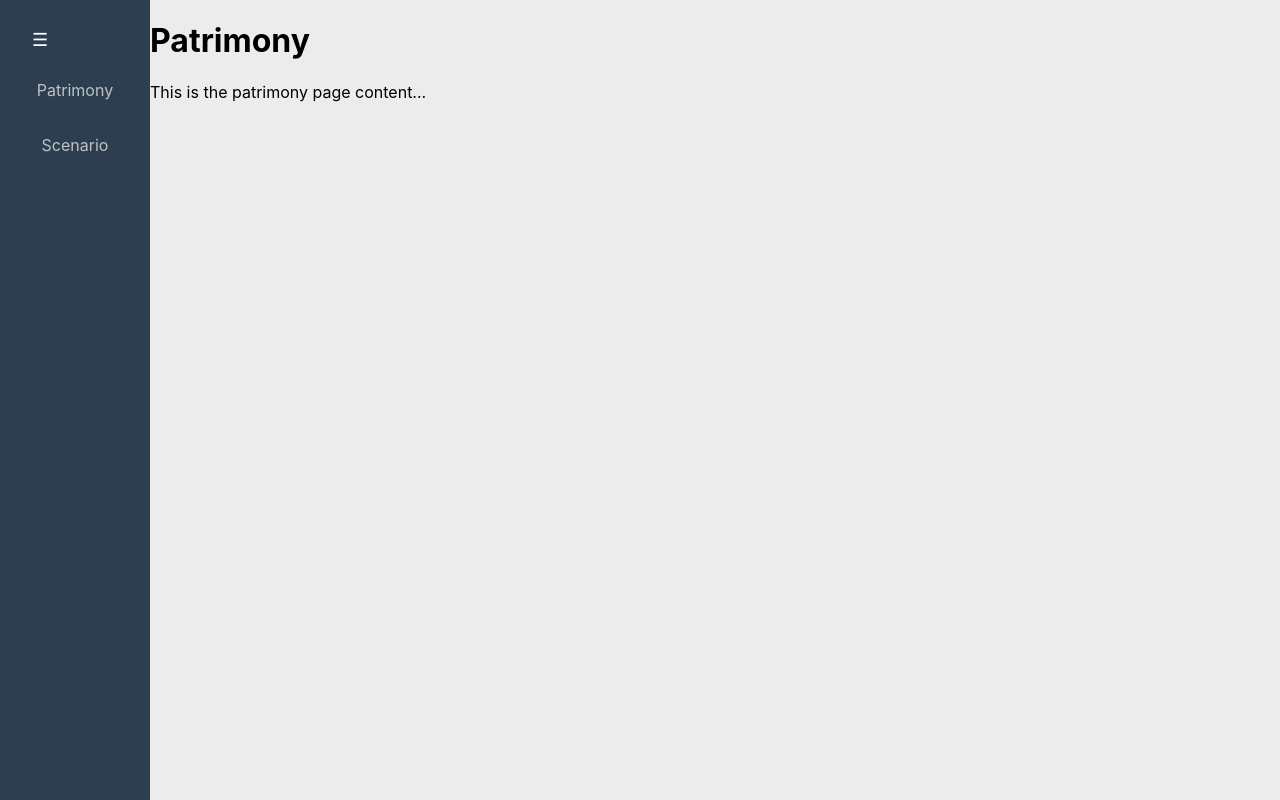
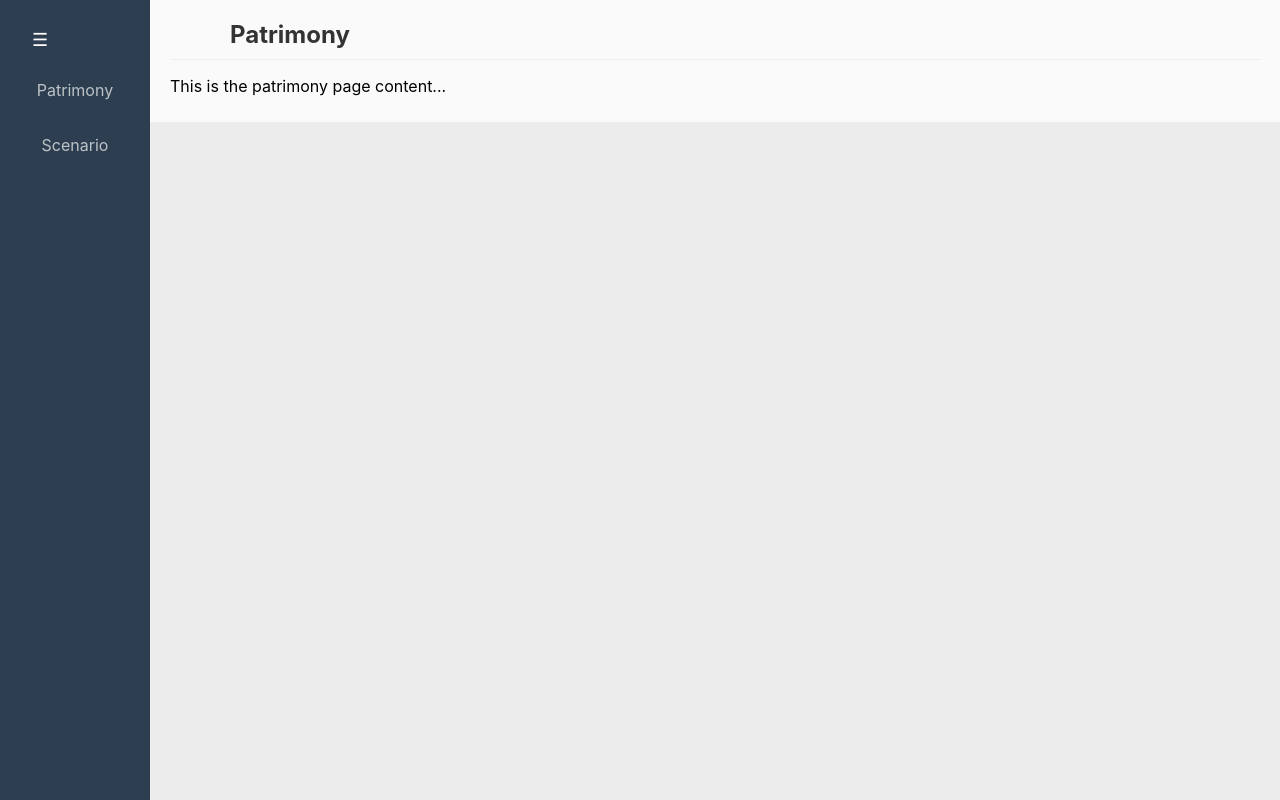
Before and after one commit to TLedevin/patrimony-management, a React (Create React App) app in the folder frontend/: page / in a window 1280 px wide. Built offline with nearby package versions, Linux system fonts and the light colour scheme.

Commit message:
improve layout

```diff
--- a/frontend/src/colors.css
+++ b/frontend/src/colors.css
@@ -1,6 +1,7 @@
 :root {
   /* Background colors */
   --background-color: #ececec;
+  --background-color2: #fafafa;
   --theme-background-color: #2c3e50;
   --theme-background-color-hover: #34495e;
 
--- /dev/null
+++ b/frontend/src/components/header.css
@@ -0,0 +1,14 @@
+@import './../colors.css';
+
+.header {
+  background-color: var(--background-color2);
+  padding: 10px 20px;
+  border-bottom: 1px solid #eee;
+}
+
+.header h1 {
+  margin: 0;
+  margin-left: 40px;
+  font-size: 24px;
+  color: #333;
+}
--- /dev/null
+++ b/frontend/src/components/header.js
@@ -0,0 +1,11 @@
+import "./header.css";
+
+function Header({ HeaderTitle }) {
+  return (
+    <div className="header">
+      <h1>{HeaderTitle}</h1>
+    </div>
+  );
+}
+
+export default Header;
--- a/frontend/src/pages/PatrimonyPage.js
+++ b/frontend/src/pages/PatrimonyPage.js
@@ -1,7 +1,9 @@
+import Header from "./../components/header.js";
+
 function PatrimonyPage() {
   return (
     <div className="page-content">
-      <h1>Patrimony</h1>
+      <Header HeaderTitle="Patrimony" />
       <p>This is the patrimony page content...</p>
       {/* Add your patrimony-specific content here */}
     </div>
--- a/frontend/src/pages/ScenarioPage.js
+++ b/frontend/src/pages/ScenarioPage.js
@@ -1,9 +1,10 @@
+import Header from "./../components/header.js";
+
 function ScenarioPage() {
   return (
     <div className="page-content">
-      <h1>Scenario</h1>
+      <Header HeaderTitle="Scenario" />
       <p>This is the scenario page content...</p>
-      {/* Add your scenario-specific content here */}
     </div>
   );
 }
```
